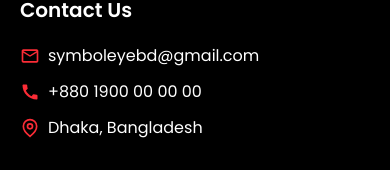
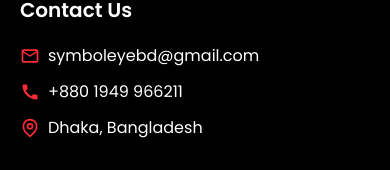
Before and after one commit to obidyhasan/Symbol-Eye-Client, a React (Vite) app: page / in a window 390 px wide. Shown: the part 3136-3306 px from the top of the page. Built offline with nearby package versions, Linux system fonts and the light colour scheme; no server answers.

Commit message:
include phone number on footer section

```diff
--- a/src/components/Footer.jsx
+++ b/src/components/Footer.jsx
@@ -78,7 +78,7 @@ const Footer = () => {
             </p>
             <p className="flex gap-2 items-center">
               <MdCall className="text-red-500 text-xl" />
-              <span>+880 1900 00 00 00</span>
+              <span>+880 1949 966211</span>
             </p>
             <p className="flex gap-2 items-center">
               <GrLocation className="text-red-500 text-xl" />
```
